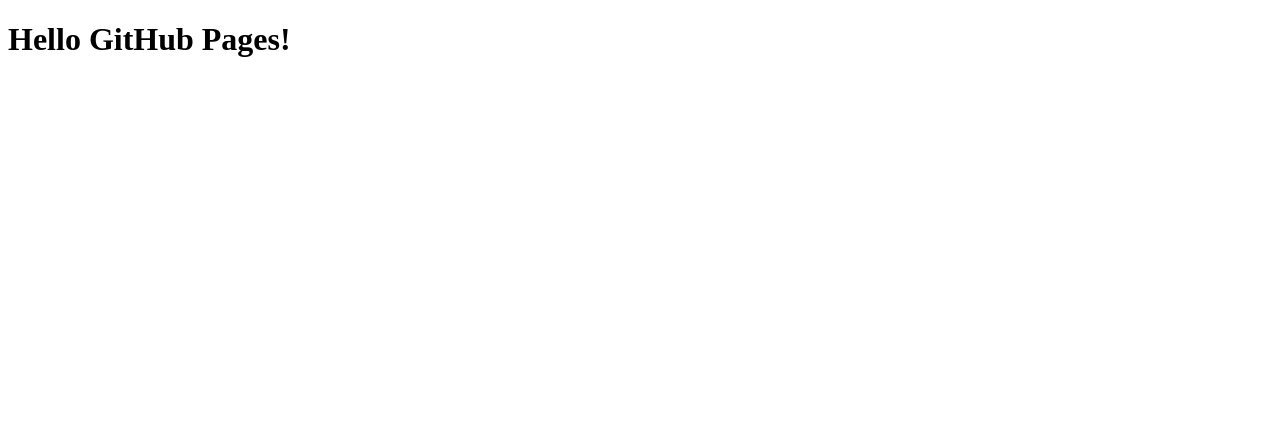
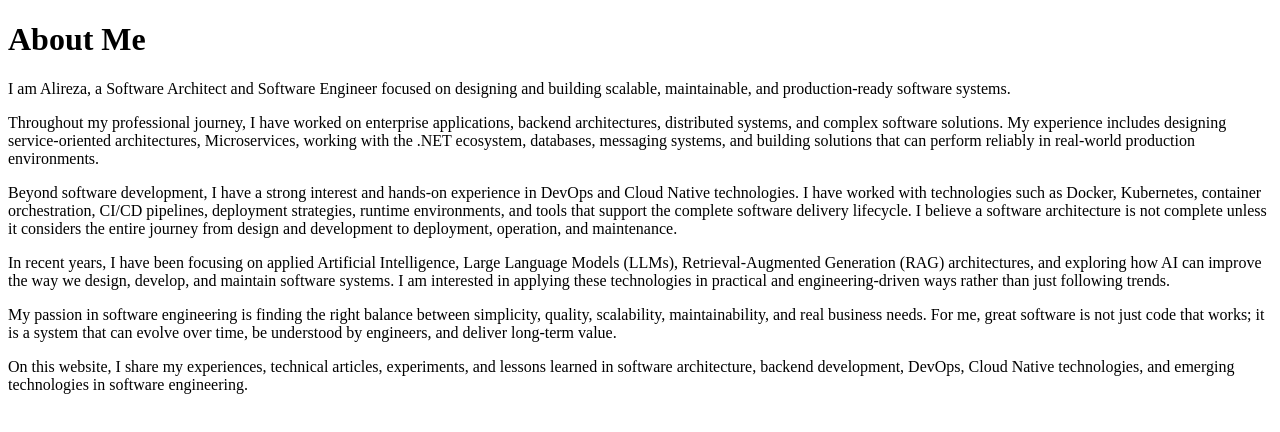
Before and after one commit to alirezatabesh/alirezatabesh.github.io, a plain HTML site: page index.html in a window 1280 px wide. Drawn offline with Linux system fonts and the light colour scheme.

Commit message:
Update index.html

```diff
--- a/index.html
+++ b/index.html
@@ -4,6 +4,18 @@
     <title>Alireza Tabesh</title>
 </head>
 <body>
-    <h1>Hello GitHub Pages!</h1>
+    <h1>About Me</h1>
+    <div>
+        <p>
+            I am Alireza, a Software Architect and Software Engineer focused on designing and building scalable, maintainable, and production-ready software systems.
+        </p>
+        <p>
+            Throughout my professional journey, I have worked on enterprise applications, backend architectures, distributed systems, and complex software solutions. My experience includes designing service-oriented architectures, Microservices, working with the .NET ecosystem, databases, messaging systems, and building solutions that can perform reliably in real-world production environments.
+        </p>
+        <p>Beyond software development, I have a strong interest and hands-on experience in DevOps and Cloud Native technologies. I have worked with technologies such as Docker, Kubernetes, container orchestration, CI/CD pipelines, deployment strategies, runtime environments, and tools that support the complete software delivery lifecycle. I believe a software architecture is not complete unless it considers the entire journey from design and development to deployment, operation, and maintenance.</p>
+        <p>In recent years, I have been focusing on applied Artificial Intelligence, Large Language Models (LLMs), Retrieval-Augmented Generation (RAG) architectures, and exploring how AI can improve the way we design, develop, and maintain software systems. I am interested in applying these technologies in practical and engineering-driven ways rather than just following trends.</p>
+        <p>My passion in software engineering is finding the right balance between simplicity, quality, scalability, maintainability, and real business needs. For me, great software is not just code that works; it is a system that can evolve over time, be understood by engineers, and deliver long-term value.</p>
+        <p>On this website, I share my experiences, technical articles, experiments, and lessons learned in software architecture, backend development, DevOps, Cloud Native technologies, and emerging technologies in software engineering.</p>
+    </div>
 </body>
 </html>
```
